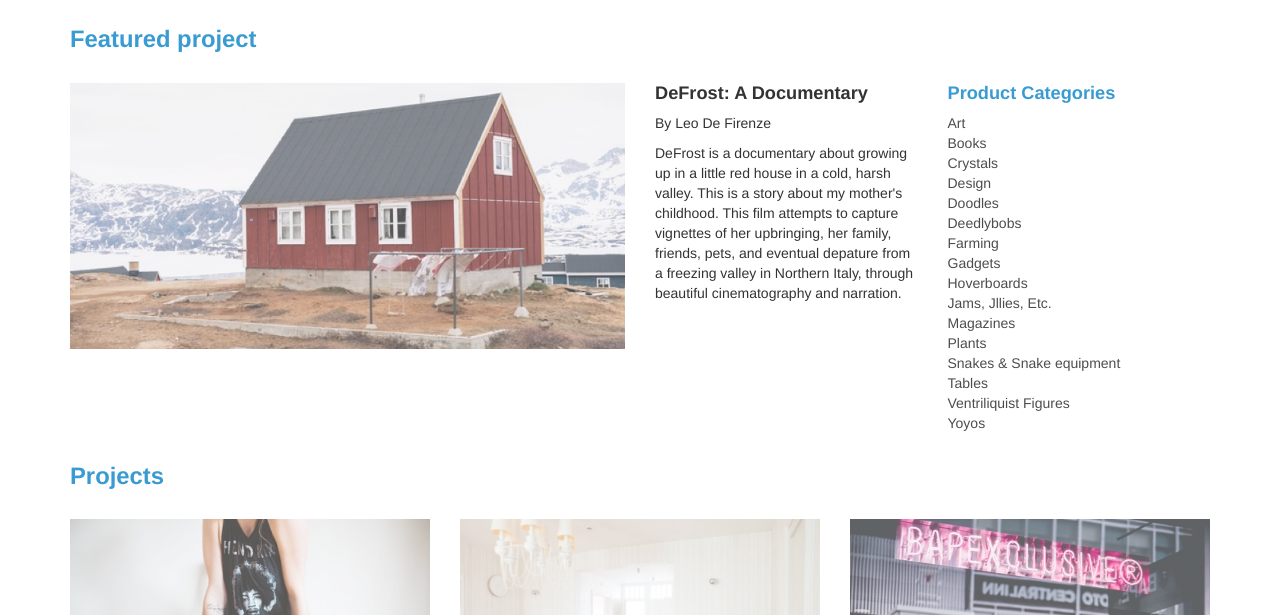
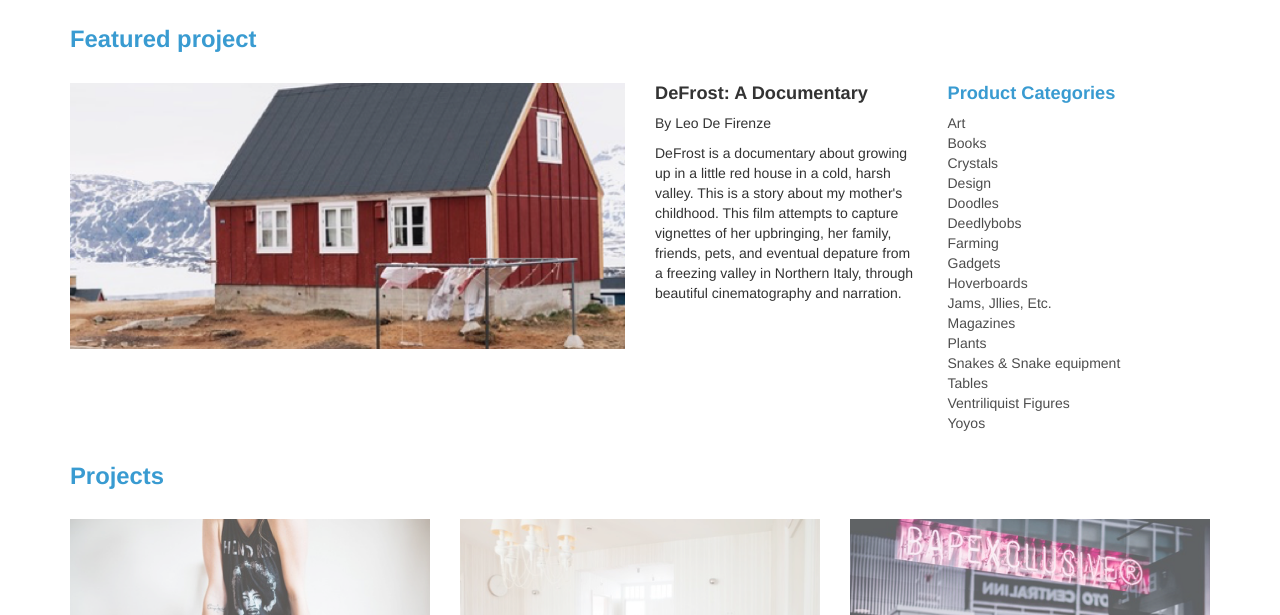
Before and after one commit to Rlopez91/jumpstart, a plain HTML site: page index.html in a window 1280 px wide. In both pictures the pointer is over the picture 347 px from the left and 834 px from the top of the page. Shown: the part 618-1233 px from the top of the page. Drawn offline with nearby package versions, Linux system fonts and the light colour scheme.

Commit message:
finished up to the images transition

```diff
--- a/resources/css/style.css
+++ b/resources/css/style.css
@@ -31,9 +31,13 @@ a{
 
 .image-container img{
   opacity: 0.7;
-  transition: transform .5s, opacity .5s;
+  transition: all 0.5s linear;
 }
 
+.image-container img:hover{
+  opacity: 1;
+  transform: scale(1.3);
+}
 /*top header navigation section*/
 .navbar-default .navbar-nav > .active > a:hover{
   color: #399bd1;
```
